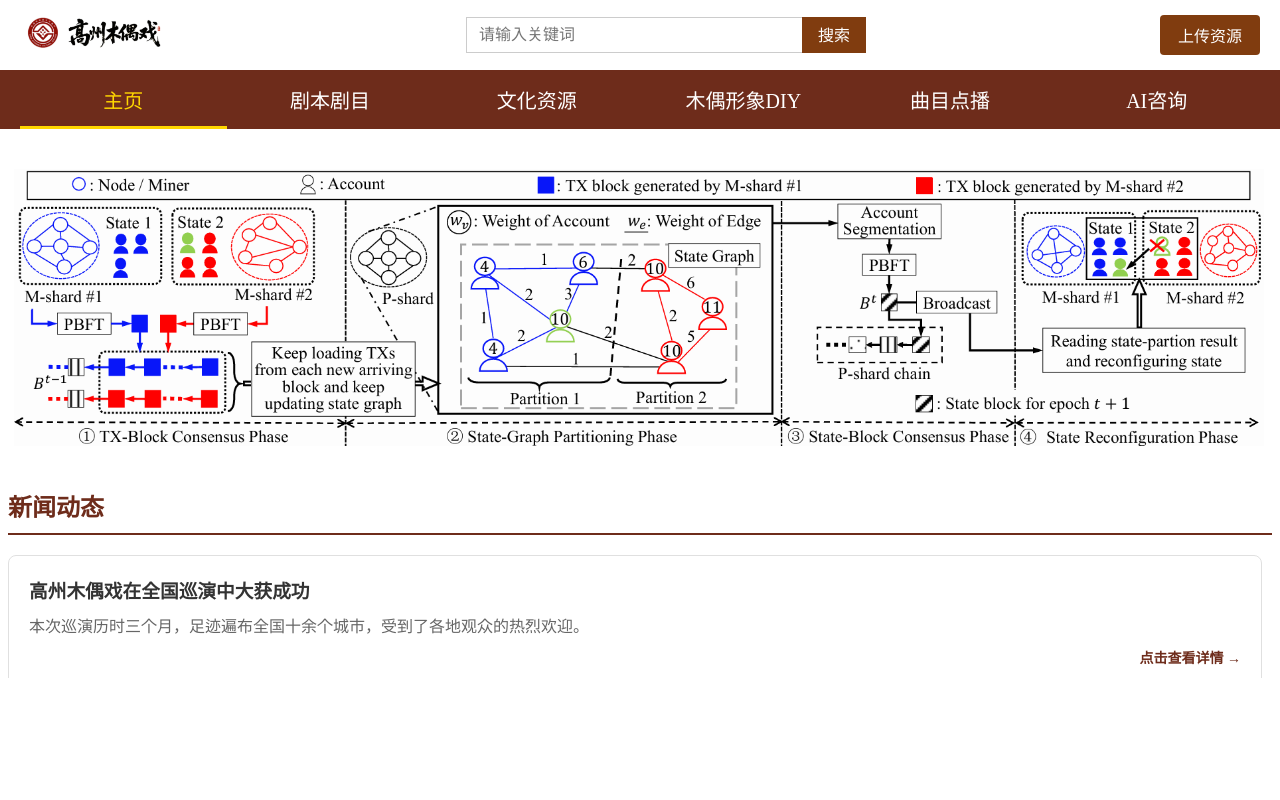
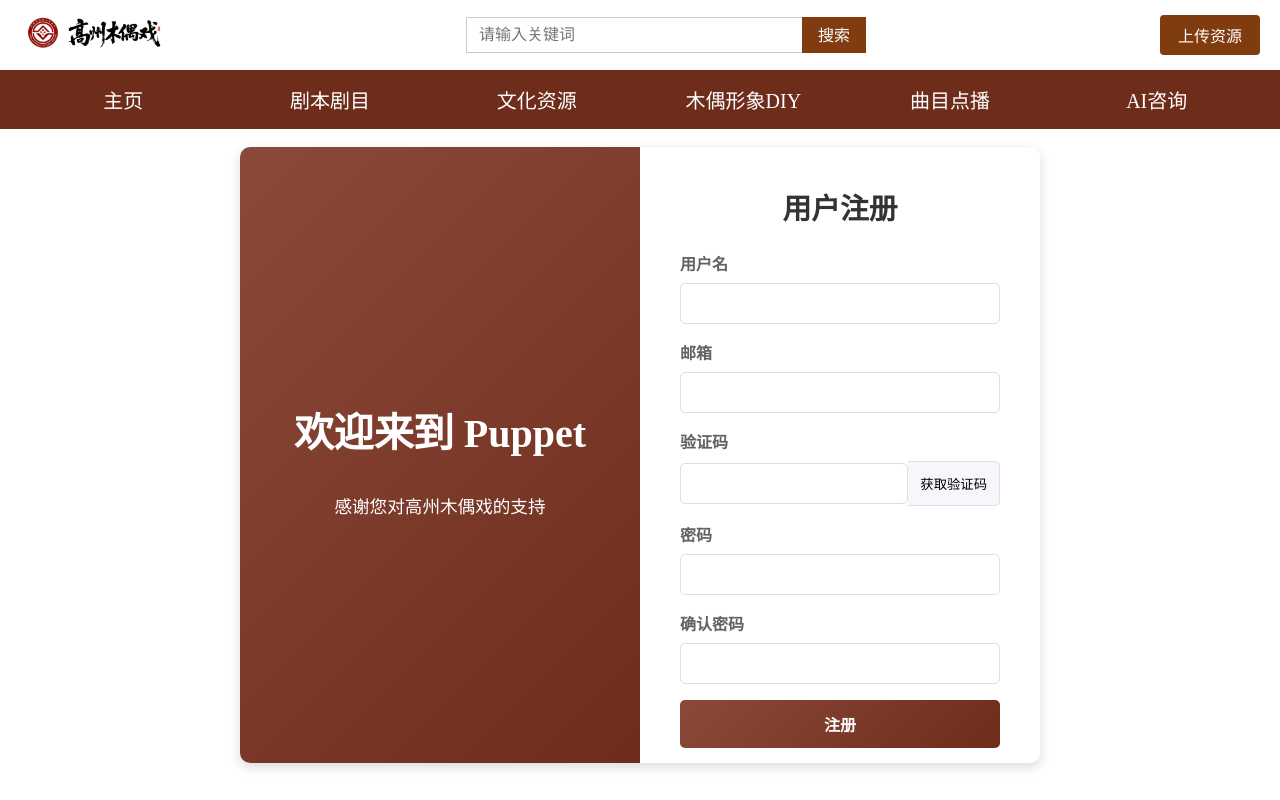
Before and after one commit to wenpeichen419/front-puppet, a Vue app: page /register in a window 1280 px wide. Before the commit this address led to /. Built offline with nearby package versions, Linux system fonts and the light colour scheme; the HTML template or start-up script is replaced by a standard one.

Commit message:
修改了原本的样式，增加了register页面

```diff
--- a/src/router/index.ts
+++ b/src/router/index.ts
@@ -5,6 +5,7 @@ import Placeholder from '../views/Placeholder.vue'
 import CulturalResources from '../views/CulturalResources.vue'
 import CulturalChildIndex from '../views/CulturalChildPage/Index.vue' // 直接导入
 import CulturalChildPicture from '../views/CulturalChildPage/Picture.vue' // 直接导入
+import RegisterView from '@/views/RegisterView.vue'
 
 // 创建动态导入函数，提高代码可维护性
 const loadView = (view) => () => import(`../views/${view}.vue`)
@@ -21,6 +22,11 @@ const router = createRouter({
       path: '/scripts',
       name: 'scripts',
       component: Scripts
+    },
+    {
+      path: '/register',
+      name: 'register',
+      component: RegisterView
     },
     {
       path: '/video/:id',
--- a/src/views/Home.vue
+++ b/src/views/Home.vue
@@ -4,15 +4,11 @@
       <!-- Image Carousel will go here -->
       <img src="@/assets/home.png" alt="Puppet show" style="width: 100%; border-radius: 8px;">
     </div>
-    <h2 class="news_title">新闻动态</h2>
-    <div>
-      <div>
-        <div class="news-item" v-for="news in newsItems" :key="news.id" @click="goToNewsDetail(news.id)">
-          <h3>{{ news.title }}</h3>
-          <p>{{ news.description }}</p>
-          <div class="read-more">点击查看详情 →</div>
-        </div>
-      </div>
+
+    <!-- 木偶戏简介 -->
+    <h2 class="introduction_title">木偶戏简介</h2>
+    <div class="introduction-section">
+      <p>高州木偶戏，又称“傀儡戏”，是广东高州地区珍贵的传统戏剧艺术。它融合了精湛的木偶雕刻工艺、灵活的操纵技巧、优美的唱腔和丰富的剧目，是中国南方木偶艺术的杰出代表。高州木偶戏以其独特的艺术魅力和深厚的文化底蕴，被列入国家级非物质文化遗产名录，是中华民族优秀传统文化宝库中的一颗璀璨明珠。</p>
     </div>
 
     <!-- 传承人介绍 -->
@@ -33,6 +29,18 @@
         </div>
       </div>
     </div>
+
+    <h2 class="news_title">新闻动态</h2>
+    <div>
+      <div>
+        <div class="news-item" v-for="news in newsItems" :key="news.id" @click="goToNewsDetail(news.id)">
+          <h3>{{ news.title }}</h3>
+          <p>{{ news.description }}</p>
+          <div class="read-more">点击查看详情 →</div>
+        </div>
+      </div>
+    </div>
+
   </div>
 </template>
 
@@ -89,7 +97,7 @@ export default {
 <style scoped>
 #home-page{
   overflow-y: scroll;
-  max-height: 580px;
+  max-height: 780px;
   padding-top: 150px; /* 增加顶部内边距，使页面整体下移 */
   &::-webkit-scrollbar {
     display: none;
@@ -102,23 +110,26 @@ export default {
   color: #6e2c1b;
   border-bottom: 2px solid #6e2c1b;
   padding-bottom: 10px;
-  margin-bottom: 20px;
   font-weight: bold;
+  margin: 20px 30px;
+  position: sticky;
+  top: 0;
+  background-color: #ffffff;
+  z-index: 10;
 }
 .news-item {
   background-color: #fff;
   padding: 20px;
   border-radius: 8px;
-  border: 1px solid #e0e0e0;
+  border: 2px solid #e0e0e0;
   transition: box-shadow 0.3s ease-in-out, transform 0.3s ease-in-out;
-  margin-bottom: 20px;
-  margin-right: 10px;
+  margin: 40px 30px;
   cursor: pointer;
   position: relative;
 }
 .news-item:hover {
-  box-shadow: 0 5px 15px rgba(0,0,0,0.08);
-  transform: translateY(-2px);
+  box-shadow: 0 5px 15px rgba(0, 0, 0, 0.445);
+  transform: translateY(-4px);
 }
 .news-item h3 {
   margin-top: 0;
@@ -138,26 +149,48 @@ export default {
   margin-top: 10px;
 }
 
+/* 木偶戏简介样式 */
+.introduction_title {
+  color: #6e2c1b;
+  border-bottom: 2px solid #6e2c1b;
+  padding-bottom: 10px;
+  margin: 10px 30px;
+  font-weight: bold;
+}
+
+.introduction-section {
+  background-color: #fff;
+  padding: 20px;
+  border-radius: 8px;
+  border: 2px solid #e0e0e0;
+  margin: 40px 30px;
+  color: #666;
+  line-height: 1.8;
+}
+
 /* 传承人介绍样式 */
 .inheritor_title {
   color: #6e2c1b;
   border-bottom: 2px solid #6e2c1b;
   padding-bottom: 10px;
-  margin-bottom: 20px;
-  margin-top: 40px;
+  margin: 10px 30px;
   font-weight: bold;
+  position: sticky;
+  top: 0;
+  background-color: #ffffff;
+  z-index: 10;
 }
 
 .inheritors-section {
   display: grid;
   grid-template-columns: 1fr 1fr;
   gap: 24px;
-  margin-bottom: 40px;
+  margin: 40px 30px;
 }
 
 .inheritor-card {
   background-color: #fff;
-  padding: 25px;
+  padding: 20px;
   border-radius: 12px;
   border: 1px solid #e0e0e0;
   display: flex;
--- /dev/null
+++ b/src/views/RegisterView.vue
@@ -0,0 +1,201 @@
+<template>
+    <div class="register-container">
+        <div class="register-box">
+            <div class="left-panel">
+                <h1>欢迎来到 Puppet</h1>
+                <p>感谢您对高州木偶戏的支持</p>
+            </div>
+            <div class="right-panel">
+                <div class="register-form">
+                    <h2>用户注册</h2>
+                    <form @submit.prevent="handleRegister">
+                        <div class="form-group">
+                            <label for="username">用户名</label>
+                            <input type="text" id="username" v-model="formData.username" required>
+                        </div>
+                        <div class="form-group">
+                            <label for="email">邮箱</label>
+                            <input type="email" id="email" v-model="formData.email" required>
+                        </div>
+                        <div class="form-group">
+                            <label for="verificationCode">验证码</label>
+                            <div class="verification-code-group">
+                                <input type="text" id="verificationCode" v-model="formData.verificationCode" required>
+                                <button type="button" @click="getVerificationCode" class="get-code-btn">获取验证码</button>
+                            </div>
+                        </div>
+                        <div class="form-group">
+                            <label for="password">密码</label>
+                            <input type="password" id="password" v-model="formData.password" required>
+                        </div>
+                        <div class="form-group">
+                            <label for="confirmPassword">确认密码</label>
+                            <input type="password" id="confirmPassword" v-model="formData.confirmPassword" required>
+                        </div>
+                        <button type="submit" class="register-btn">注册</button>
+                    </form>
+                </div>
+            </div>
+        </div>
+    </div>
+</template>
+
+<script setup>
+import { reactive } from 'vue';
+
+const formData = reactive({
+    username: '',
+    email: '',
+    verificationCode: '',
+    password: '',
+    confirmPassword: ''
+});
+
+const handleRegister = () => {
+    if (formData.password !== formData.confirmPassword) {
+        alert('两次输入的密码不一致！');
+        return;
+    }
+    console.log('正在注册:', formData);
+    // 在这里添加调用API进行注册的逻辑
+    alert('注册成功！');
+};
+
+const getVerificationCode = () => {
+    if (!formData.email) {
+        alert('请输入邮箱地址！');
+        return;
+    }
+    console.log(`正在向 ${formData.email} 发送验证码`);
+    // 在这里添加调用API发送验证码的逻辑
+    alert('验证码已发送！');
+};
+</script>
+
+<style scoped>
+.register-container {
+    margin-top: 120px;
+    display: flex;
+    justify-content: center;
+    align-items: center;
+}
+
+.register-box {
+    display: flex;
+    width: 800px;
+    box-shadow: 0 4px 12px rgba(0, 0, 0, 0.15);
+    border-radius: 10px;
+    overflow: hidden;
+    background-color: white;
+}
+
+.left-panel {
+    width: 50%;
+    padding: 30px;
+    background: linear-gradient(135deg, #8a4a3a 0%, #6e2c1b 100%);
+    color: white;
+    display: flex;
+    flex-direction: column;
+    justify-content: center;
+    align-items: center;
+    text-align: center;
+}
+
+.left-panel h1 {
+    font-size: 2.5rem;
+    margin-bottom: 1rem;
+}
+
+.left-panel p {
+    font-size: 1.1rem;
+}
+
+.right-panel {
+    width: 50%;
+    padding: 15px 30px;
+    display: flex;
+    justify-content: center;
+    align-items: center;
+}
+
+.register-form {
+    width: 100%;
+    max-width: 320px;
+}
+
+.register-form h2 {
+    margin-bottom: 24px;
+    text-align: center;
+    color: #333;
+    font-size: 1.8rem;
+}
+
+.form-group {
+    margin-bottom: 16px;
+}
+
+.verification-code-group {
+    display: flex;
+    align-items: center;
+}
+
+.verification-code-group input {
+    flex-grow: 1;
+    border-top-right-radius: 0;
+    border-bottom-right-radius: 0;
+}
+
+.get-code-btn {
+    padding: 12px;
+    border: 1px solid #dcdfe6;
+    border-left: none;
+    background-color: #f5f7fa;
+    cursor: pointer;
+    white-space: nowrap;
+    border-top-right-radius: 5px;
+    border-bottom-right-radius: 5px;
+    transition: background-color 0.3s;
+}
+
+.get-code-btn:hover {
+    background-color: #e4e7ed;
+}
+
+.form-group label {
+    display: block;
+    margin-bottom: 8px;
+    color: #606266;
+    font-weight: bold;
+}
+
+.form-group input {
+    width: 100%;
+    padding: 12px;
+    border: 1px solid #dcdfe6;
+    border-radius: 5px;
+    box-sizing: border-box;
+    transition: border-color 0.2s;
+}
+
+.form-group input:focus {
+    outline: none;
+    border-color: #6e2c1b;
+}
+
+.register-btn {
+    width: 100%;
+    padding: 12px;
+    border: none;
+    border-radius: 5px;
+    background: linear-gradient(135deg, #8a4a3a 0%, #6e2c1b 100%);
+    color: white;
+    font-size: 16px;
+    font-weight: bold;
+    cursor: pointer;
+    transition: opacity 0.3s;
+}
+
+.register-btn:hover {
+    opacity: 0.9;
+}
+</style>
--- a/src/views/Scripts.vue
+++ b/src/views/Scripts.vue
@@ -46,8 +46,8 @@ export default {
 <style scoped>
 .scripts-page {
   overflow-y: scroll;
-  max-height: 480px;
-  padding-top: 50px; /* 增加顶部内边距使页面整体下移 */
+  max-height: 600px;
+  padding-top: 75px;
   &::-webkit-scrollbar {
     display: none;
   }
@@ -62,16 +62,16 @@ export default {
 }
 .script-item {
   display: flex;
-  margin-bottom: 25px;
   cursor: pointer;
-  border: 1px solid #e0e0e0;
-  border-radius: 8px;
+  border: 2px solid #bababa;
+  border-radius: 20px;
   overflow: hidden;
   transition: box-shadow 0.3s ease-in-out, transform 0.3s ease-in-out;
   background-color: #fff;
+  margin: 35px 30px;
 }
 .script-item:hover {
-  box-shadow: 0 8px 20px rgba(0,0,0,0.12);
+  box-shadow: 0 8px 20px rgba(0, 0, 0, 0.532);
   transform: translateY(-5px);
 }
 .script-cover img {
--- a/src/views/Video.vue
+++ b/src/views/Video.vue
@@ -67,7 +67,7 @@ export default {
   width: auto;
   height: auto;
   max-width: 900px;
-  max-height: 400px;
+  max-height: 500px;
   border-radius: 8px;
   box-shadow: 0 4px 8px rgba(0,0,0,0.1);
   object-fit: contain;
```
